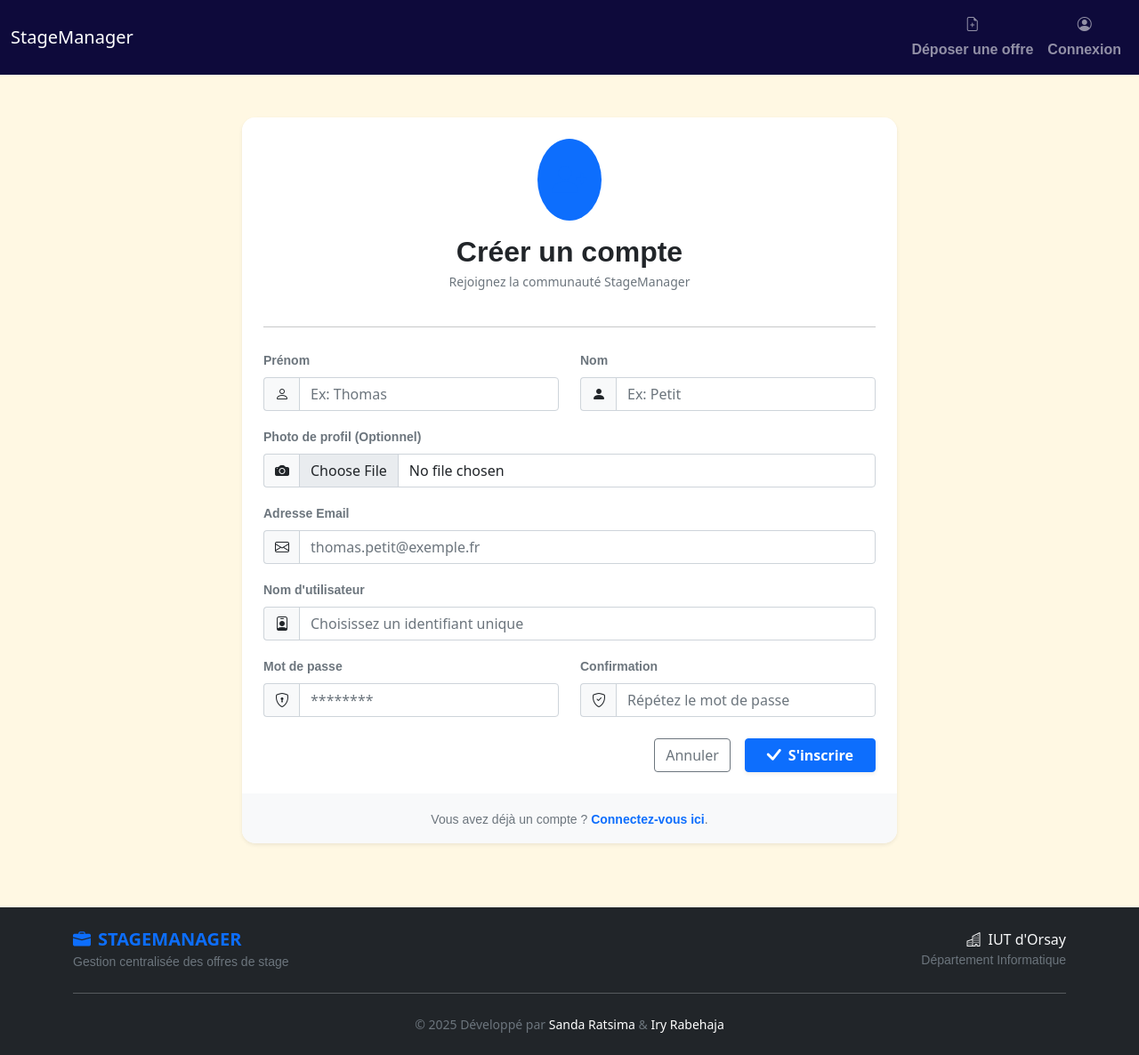
After one commit to Iry77/stagemanager, a Django app: page /register/ in a window 1280 px wide. The commit adds this page. Shown: the whole page at 89% size. Run offline with Django 5.2, Linux system fonts and the light colour scheme; some libraries are stand-ins or nearby versions; some web fonts are replaced.

Commit message:
Inscription, Profil fini

```diff
--- /dev/null
+++ b/stagemanager/applicompte/templates/applicompte/formulaireInscription.html
@@ -0,0 +1,112 @@
+{% extends 'applistagemanager/base.html' %}
+
+{% block title %}
+Inscription - StageManager
+{% endblock %}
+
+{% block main %}
+<div class="container pt-5 pb-5">
+    <div class="row justify-content-center">
+        <div class="col-lg-8 col-md-10">
+
+            <div class="card card-custom shadow-sm border-0">
+
+                <div class="card-header bg-white border-0 pt-4 pb-0 px-4 text-center">
+                    <div class="d-inline-block bg-primary bg-opacity-10 p-3 rounded-circle mb-3 text-primary">
+                        <i class="bi bi-person-plus-fill fs-1"></i>
+                    </div>
+                    <h2 class="mb-1 fw-bold title">Créer un compte</h2>
+                    <p class="text-muted small">Rejoignez la communauté StageManager</p>
+                </div>
+
+                <div class="card-body p-4 pt-2">
+
+                    <hr class="mb-4">
+
+                    {% if form.errors %}
+                        <div class="alert alert-danger small p-2 text-center mb-3">
+                            <i class="bi bi-exclamation-triangle-fill me-1"></i> Une erreur est survenue.
+                        </div>
+                    {% endif %}
+
+                    <form  action = "/inscription/" method="post" enctype="multipart/form-data">
+                        {% csrf_token %}
+
+                        <div class="row mb-3">
+                            <div class="col-md-6">
+                                <label class="form-label fw-bold small text-secondary">Prénom</label>
+                                <div class="input-group">
+                                    <span class="input-group-text bg-light border-end-0"><i class="bi bi-person"></i></span>
+                                    <input type="text" name="first_name" class="form-control" placeholder="Ex: Thomas" required>
+                                </div>
+                            </div>
+                            <div class="col-md-6 mt-3 mt-md-0">
+                                <label class="form-label fw-bold small text-secondary">Nom</label>
+                                <div class="input-group">
+                                    <span class="input-group-text bg-light border-end-0"><i class="bi bi-person-fill"></i></span>
+                                    <input type="text" name="last_name" class="form-control" placeholder="Ex: Petit" required>
+                                </div>
+                            </div>
+                        </div>
+
+                        <div class="mb-3">
+                            <label class="form-label fw-bold small text-secondary">Photo de profil (Optionnel)</label>
+                            <div class="input-group">
+                                <span class="input-group-text bg-light border-end-0"><i class="bi bi-camera-fill"></i></span>
+                                <input type="file" name="image" class="form-control">
+                            </div>
+                        </div>
+
+                        <div class="mb-3">
+                            <label class="form-label fw-bold small text-secondary">Adresse Email</label>
+                            <div class="input-group">
+                                <span class="input-group-text bg-light border-end-0"><i class="bi bi-envelope"></i></span>
+                                <input type="email" name="email" class="form-control" placeholder="thomas.petit@exemple.fr" required>
+                            </div>
+                        </div>
+
+                        <div class="mb-3">
+                            <label class="form-label fw-bold small text-secondary">Nom d'utilisateur</label>
+                            <div class="input-group">
+                                <span class="input-group-text bg-light border-end-0"><i class="bi bi-person-badge"></i></span>
+                                <input type="text" name="username" class="form-control" placeholder="Choisissez un identifiant unique" required>
+                            </div>
+                        </div>
+
+                        <div class="row mb-4">
+                            <div class="col-md-6">
+                                <label class="form-label fw-bold small text-secondary">Mot de passe</label>
+                                <div class="input-group">
+                                    <span class="input-group-text bg-light border-end-0"><i class="bi bi-shield-lock"></i></span>
+                                    <input type="password" name="password" class="form-control" placeholder="********" required>
+                                </div>
+                            </div>
+                            <div class="col-md-6 mt-3 mt-md-0">
+                                <label class="form-label fw-bold small text-secondary">Confirmation</label>
+                                <div class="input-group">
+                                    <span class="input-group-text bg-light border-end-0"><i class="bi bi-shield-check"></i></span>
+                                    <input type="password" name="confirm_password" class="form-control" placeholder="Répétez le mot de passe" required>
+                                </div>
+                            </div>
+                        </div>
+
+                        <div class="d-grid gap-2 d-md-flex justify-content-md-end mt-4">
+                            <a href="/" class="btn btn-outline-secondary me-md-2">Annuler</a>
+                            <button type="submit" class="btn btn-primary px-4 fw-bold shadow-sm">
+                                <i class="bi bi-check-lg me-2"></i>S'inscrire
+                            </button>
+                        </div>
+
+                    </form>
+                </div>
+
+                <div class="card-footer bg-light border-0 py-3 text-center rounded-bottom">
+                    <small class="text-muted">Vous avez déjà un compte ? <a href="/login/" class="text-primary fw-bold text-decoration-none">Connectez-vous ici</a>.</small>
+                </div>
+
+            </div>
+
+        </div>
+    </div>
+</div>
+{% endblock %}
--- a/stagemanager/applicompte/templates/applicompte/login.html
+++ b/stagemanager/applicompte/templates/applicompte/login.html
@@ -56,7 +56,7 @@
                 </div>
 
                 <div class="card-footer bg-light border-0 py-3 text-center rounded-bottom">
-                    <small class="text-muted">Pas encore de compte ? Contactez l'administration.</small>
+                    <small class="text-muted">Pas encore de compte ? <a href="/register/" class="text-primary fw-bold text-decoration-none">Inscrivez-vous ici</a>.</small>
                 </div>
 
             </div>
--- a/stagemanager/applicompte/templates/applicompte/menu.html
+++ b/stagemanager/applicompte/templates/applicompte/menu.html
@@ -35,6 +35,13 @@
                 <i class="bi bi-briefcase"></i>
                 <span>Offres</span>
             </a>
+            </li>
+
+            <li class="nav-item">
+                <a href="/user/update" class="nav-link d-flex flex-column align-items-center gap-1">
+                    <i class="bi bi-person-lines-fill"></i>
+                    <span>Mon Profil</span>
+                </a>
             </li>
 
             {% if user.is_superuser %}
--- a/stagemanager/applicompte/urls.py
+++ b/stagemanager/applicompte/urls.py
@@ -9,6 +9,10 @@
     path('login/', auth_views.LoginView.as_view(template_name = 'applicompte/login.html'), name = 'login'),
     path('logout/', views.deconnexion, name ="logout"),
     path('connexion/', views.connexion),
+    path('register/', views.formulaireInscription),
+    path('inscription/', views.traitementFormulaireInscription),
+    path('user/update/', views.formulaireProfil),
+    path('user/updated/', views.traitementFormulaireProfil)
 
 
 ]
--- a/stagemanager/applicompte/views.py
+++ b/stagemanager/applicompte/views.py
@@ -1,7 +1,8 @@
 from django.shortcuts import render, redirect
 from django.contrib.auth import authenticate, login, logout
 from applistagemanager.models import OffreStage
-from applicompte.models import Etudiant
+from applicompte.models import Etudiant, User
+from applicompte.forms import UserUpdateForm
 # Create your views here.
 
 # def afficherLogin(request) : pour après sécuriser login.html
@@ -28,3 +29,74 @@
         request,
         'applicompte/logout.html'
     )
+
+def formulaireInscription(request) :
+    return render(
+        request,
+        'applicompte/formulaireInscription.html'
+    )
+
+def traitementFormulaireInscription(request) : # à revoir
+    prenom = request.POST['first_name']
+    nom = request.POST['last_name']
+    usr = request.POST['username']
+    email = request.POST['email']
+    password = request.POST['password']
+    img = request.POST['image']
+
+    user = Etudiant()
+    if img :
+        user.image = img
+
+    user.first_name = prenom
+    user.last_name = nom
+    user.username = usr
+    user.email = email
+    user.set_password(password)
+
+    user.save()
+
+    return redirect('offres')
+
+def formulaireProfil(request) :
+    user = None
+
+    if request.user.is_authenticated :
+        user = Etudiant.objects.get(id = request.user.id)
+        form = UserUpdateForm()
+        return render(
+            request,
+            'applicompte/formulaireProfil.html',
+            {'user' : user, 'form' : form},
+        )
+
+    else :
+        return render (
+            request,
+            'applicompte/login.html',
+        )
+
+def traitementFormulaireProfil(request):
+    if request.user.is_authenticated:
+
+        if request.method == 'POST':
+            form = UserUpdateForm(request.POST, instance=request.user)
+
+            if form.is_valid():
+                form.save()
+                return render(
+                    request,
+                    'applistagemanager/formulaireProfil.html',
+                    {'form': form, 'success': True}
+                )
+
+        else:
+            form = UserUpdateForm(instance=request.user)
+
+        return render(
+            request,
+            'applistagemanager/formulaireProfil.html',
+            {'form': form}
+        )
+    else:
+        return redirect('/login/')
--- a/stagemanager/applistagemanager/templates/applistagemanager/accueil.html
+++ b/stagemanager/applistagemanager/templates/applistagemanager/accueil.html
@@ -20,7 +20,7 @@
                     <div class="card-back bg-dark text-white">
                         <h4>Lancez votre carrière</h4>
                         <p class="px-3">Trouvez votre stage de rêve parmi nos centaines d'offres validées.</p>
-                        <a href="/offres/" class="btn btn-outline-light mt-2">Voir les offres</a>
+                        <a href="/login/" class="btn btn-outline-light mt-2">Connectez vous</a>
                     </div>
 
                 </div>
--- a/stagemanager/applistagemanager/urls.py
+++ b/stagemanager/applistagemanager/urls.py
@@ -17,4 +17,4 @@
     path('offres/<int:id>/valider', views.valider),
 ]
 
-urlpatterns += static(settings.MEDIA_URL, documant_root = settings.MEDIA_ROOT)
+urlpatterns += static(settings.MEDIA_URL, document_root = settings.MEDIA_ROOT)
--- a/stagemanager/stagemanager/settings.py
+++ b/stagemanager/stagemanager/settings.py
@@ -128,5 +128,5 @@
 ]
 
 # Image directory
-MEDIA_URL = "images/"
+MEDIA_URL = "/images/"
 MEDIA_ROOT = BASE_DIR / "images"
```
Also changed, not shown: stagemanager/applicompte/forms.py (+21 -2 lines), stagemanager/applicompte/templates/applicompte/formulaireProfil.html (added, +95 -0 lines), stagemanager/images/logoEntreprises/societe-generale-logo-png_seeklogo-288573_w9N1A71.png (added).
